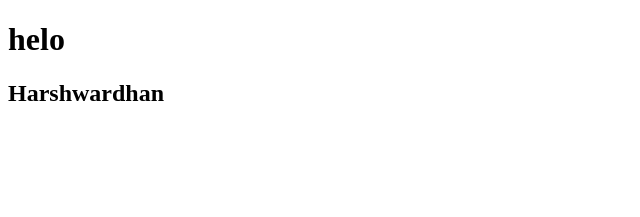
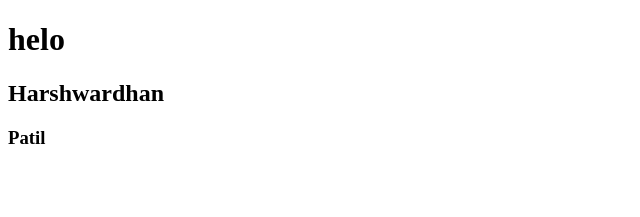
Before and after one commit to iamharshpatil/Test_React, a React (Vite) app: page / in a window 1280 px wide. Shown: the top 217 px of the page, without its empty margins (0-640 px from the left). Built offline with nearby package versions, Linux system fonts and the light colour scheme.

Commit message:
some change

```diff
--- a/src/App.jsx
+++ b/src/App.jsx
@@ -3,6 +3,7 @@ const App = ()=>{
   <div>
     <h1>helo</h1>
     <h2>Harshwardhan</h2>
+    <h3>Patil</h3>
   </div>  )
 }
 
```
